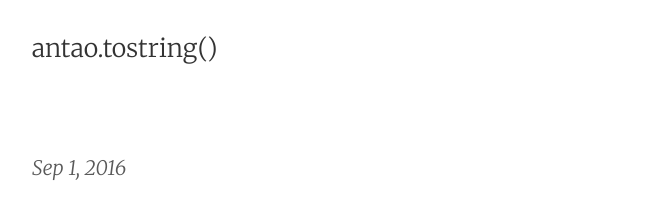
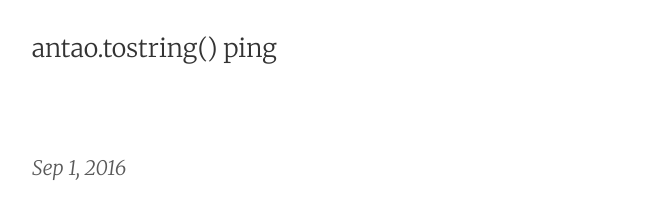
Before and after one commit to kid-cavaquinho/kid-cavaquinho.github.io, a Jekyll site: the page built from index.html, in a window 1280 px wide. Shown: the top 201 px of the page, without its empty margins (188-845 px from the left). Built offline with Jekyll 4.4.1, drawn with Linux system fonts in a browser that asks for light colours; the list of posts is cut into pages by our own code.

Commit message:
Update _config.yml

```diff
--- a/_config.yml
+++ b/_config.yml
@@ -1,5 +1,5 @@
 # Site settings
-title:       antao.tostring()
+title:       antao.tostring() ping
 email:       joao[dot]antao[at]protonmail[dot]com
 author:      João Antão
 description: "Software wrestling and all those yesterdays"
```
